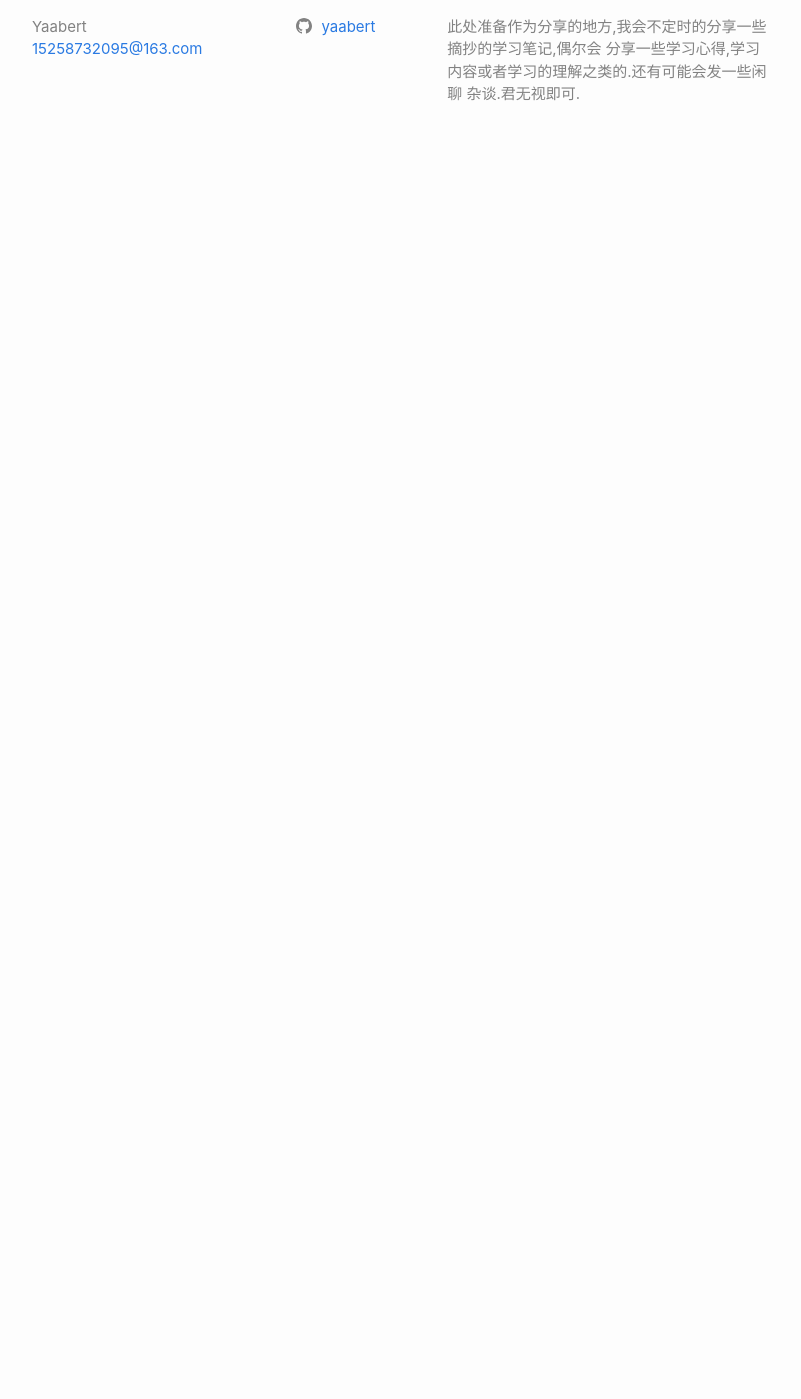
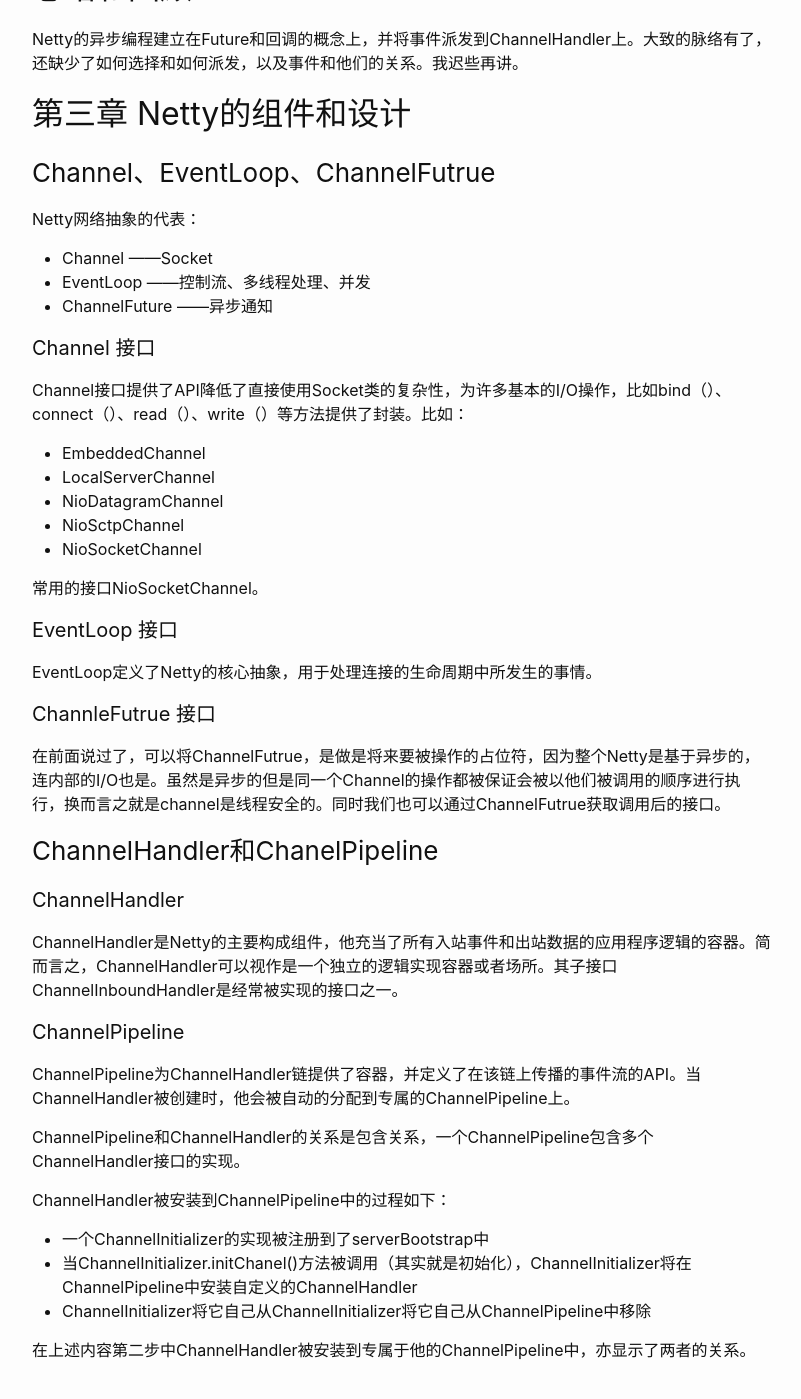
Before and after one commit to yaabert/yaabert.github.io, a Jekyll site: the page built from _posts/2019-03-09-Netty温习.md, in a window 1280 px wide and 1400 px high, scrolled down 2252 px. Shown: the whole window, without its empty margins (238-1039 px from the left). Built offline with Jekyll 4.4.1, drawn with Linux system fonts in a browser that asks for light colours; before the commit the page ends 2418 px from its top, so only the background shows below that; some of the changed text lies outside the part shown.

Commit message:
更新netty温习

```diff
--- a/_posts/2019-03-09-Netty温习.md
+++ b/_posts/2019-03-09-Netty温习.md
@@ -4,14 +4,21 @@ title: "Netty温习"
 categories: misc
 author: "yaabert"
 ---
-
-- [第一章Netty-异步和事件驱动](#第一章Netty-异步和事件驱动)
- - [Netty的核心组件](#Netty的核心组件)
-  - [Channel](#Channel)
-  - [回调](#回调)
-  - [Future](#Future)
-  - [事件和ChannelHandler](#事件和ChannelHandler)
- - [总结和回顾](#总结和回顾)
+ - [第一章Netty-异步和事件驱动](#第一章netty-异步和事件驱动)
+   - [Netty的核心组件](#netty的核心组件)
+     - [Channel](#channel)
+     - [回调](#回调)
+     - [Future](#future)
+     - [事件和ChannelHandler](#事件和channelhandler)
+  - [总结和回顾](#总结和回顾)
+  - [第三章Netty的组件和设计](#第三章-netty的组件和设计)
+    - [Channel、EventLoop、ChannelFutrue](#channel、eventloop、hannelfutrue)
+      - [Channel接口](#channel接口)
+      - [EventLoop接口](#eventloop接口)
+      - [ChannleFutrue 接口](#channlefutrue接口)
+     - [ChannelHandler和ChanelPipeline](#channelhandler和chanelpipeline)
+        - [ChannelHandler](#channelhandler)
+        - [ChannelPipeline](#channelpipeline)
 
 # Netty温习
 
@@ -74,3 +81,53 @@ ChannelHandler可以是做是整个事件的抽象，所以的出站、入站事
 ## 总结和回顾
 
 Netty的异步编程建立在Future和回调的概念上，并将事件派发到ChannelHandler上。大致的脉络有了，还缺少了如何选择和如何派发，以及事件和他们的关系。我迟些再讲。
+
+
+
+## 第三章 Netty的组件和设计
+
+### Channel、EventLoop、ChannelFutrue
+
+Netty网络抽象的代表：
+
+* Channel ——Socket
+* EventLoop ——控制流、多线程处理、并发
+* ChannelFuture ——异步通知
+
+#### Channel 接口
+
+Channel接口提供了API降低了直接使用Socket类的复杂性，为许多基本的I/O操作，比如bind（）、connect（）、read（）、write（）等方法提供了封装。比如：
+
+* EmbeddedChannel
+* LocalServerChannel
+* NioDatagramChannel
+* NioSctpChannel
+* NioSocketChannel
+
+常用的接口NioSocketChannel。
+
+#### EventLoop 接口
+
+EventLoop定义了Netty的核心抽象，用于处理连接的生命周期中所发生的事情。
+
+#### ChannleFutrue 接口
+在前面说过了，可以将ChannelFutrue，是做是将来要被操作的占位符，因为整个Netty是基于异步的，连内部的I/O也是。虽然是异步的但是同一个Channel的操作都被保证会被以他们被调用的顺序进行执行，换而言之就是channel是线程安全的。同时我们也可以通过ChannelFutrue获取调用后的接口。
+
+### ChannelHandler和ChanelPipeline
+
+#### ChannelHandler
+
+ChannelHandler是Netty的主要构成组件，他充当了所有入站事件和出站数据的应用程序逻辑的容器。简而言之，ChannelHandler可以视作是一个独立的逻辑实现容器或者场所。其子接口ChannelInboundHandler是经常被实现的接口之一。
+
+#### ChannelPipeline
+
+ChannelPipeline为ChannelHandler链提供了容器，并定义了在该链上传播的事件流的API。当ChannelHandler被创建时，他会被自动的分配到专属的ChannelPipeline上。
+
+ChannelPipeline和ChannelHandler的关系是包含关系，一个ChannelPipeline包含多个ChannelHandler接口的实现。
+
+ChannelHandler被安装到ChannelPipeline中的过程如下：
+* 一个ChannelInitializer的实现被注册到了serverBootstrap中
+* 当ChannelInitializer.initChanel()方法被调用（其实就是初始化），ChannelInitializer将在ChannelPipeline中安装自定义的ChannelHandler
+* ChannelInitializer将它自己从ChannelInitializer将它自己从ChannelPipeline中移除
+
+在上述内容第二步中ChannelHandler被安装到专属于他的ChannelPipeline中，亦显示了两者的关系。
```
